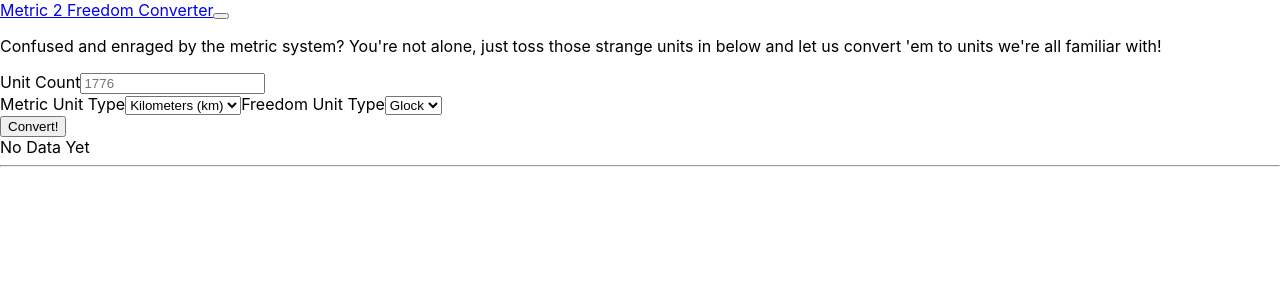
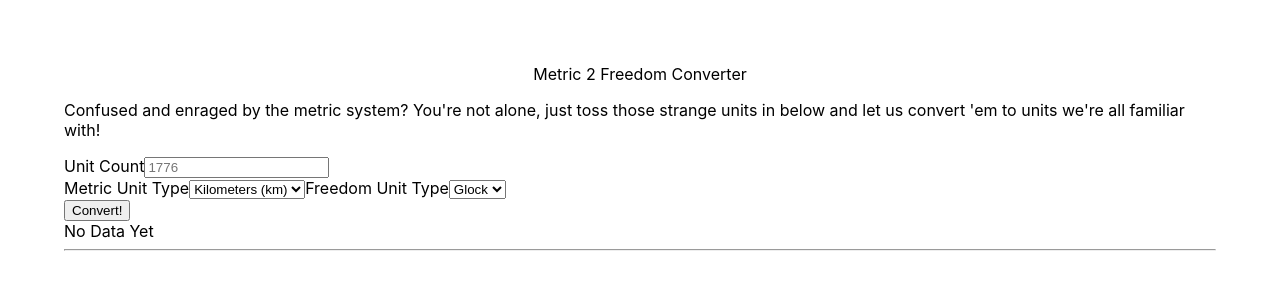
Before and after one commit to ljsnell/metric-2-freedom-ui, a React (Create React App) app: page / in a window 1280 px wide. Shown: the top 300 px of the page. Built offline with nearby package versions, Linux system fonts and the light colour scheme.

Commit message:
Updated with style

```diff
--- a/package.json
+++ b/package.json
@@ -3,10 +3,12 @@
   "version": "0.1.0",
   "private": true,
   "dependencies": {
+    "@material-ui/core": "^4.11.4",
     "@testing-library/jest-dom": "^5.12.0",
     "@testing-library/react": "^11.2.7",
     "@testing-library/user-event": "^12.8.3",
     "axios": "^0.21.1",
+    "material-ui": "^0.20.2",
     "react": "^17.0.2",
     "react-dom": "^17.0.2",
     "react-scripts": "4.0.3",
--- a/src/App.js
+++ b/src/App.js
@@ -1,12 +1,26 @@
 import './App.css';
 import React, { useState } from 'react'
+import { makeStyles } from '@material-ui/core/styles';
+
 const axios = require('axios');
+const useStyles = makeStyles((theme) => ({
+  paper: {
+    marginTop: theme.spacing(8),
+    margin: theme.spacing(8),
+    display: 'flex',
+    flexDirection: 'column',
+    alignItems: 'center',
+  }
+}));
 
 function App() {
   const [apiResponse, setApiResponse] = useState('No Data Yet')
   const [numberToConvert, setNumberToConvert] = useState(1776)
   const [metricUnit, setMetricUnit] = useState('km')
   const [fUnit, setFUnit] = useState('g')
+
+  const classes = useStyles();
+
   function apiCall() {
     axios.get(`http://localhost:5000/convert?number=${numberToConvert}&metric_unit=${metricUnit}&f_utype=${fUnit}`, {
       headers: {
@@ -25,14 +39,9 @@ function App() {
       )
   }
   return (
-    <div>
+    <div className={classes.paper}>
       <nav className="navbar navbar-expand-md navbar-dark bg-dark mb-3">
-        <div className="container">
-          <a href="#" className="navbar-brand mr-3">Metric 2 Freedom Converter</a>
-          <button type="button" className="navbar-toggler" data-toggle="collapse" data-target="#navbarCollapse">
-            <span className="navbar-toggler-icon"></span>
-          </button>
-        </div>
+        <div>Metric 2 Freedom Converter</div>
       </nav>
       <div className="container">
         <div className="jumbotron">
```
Also changed, not shown: 1 other file (tests, documents, lock files or other folders).
